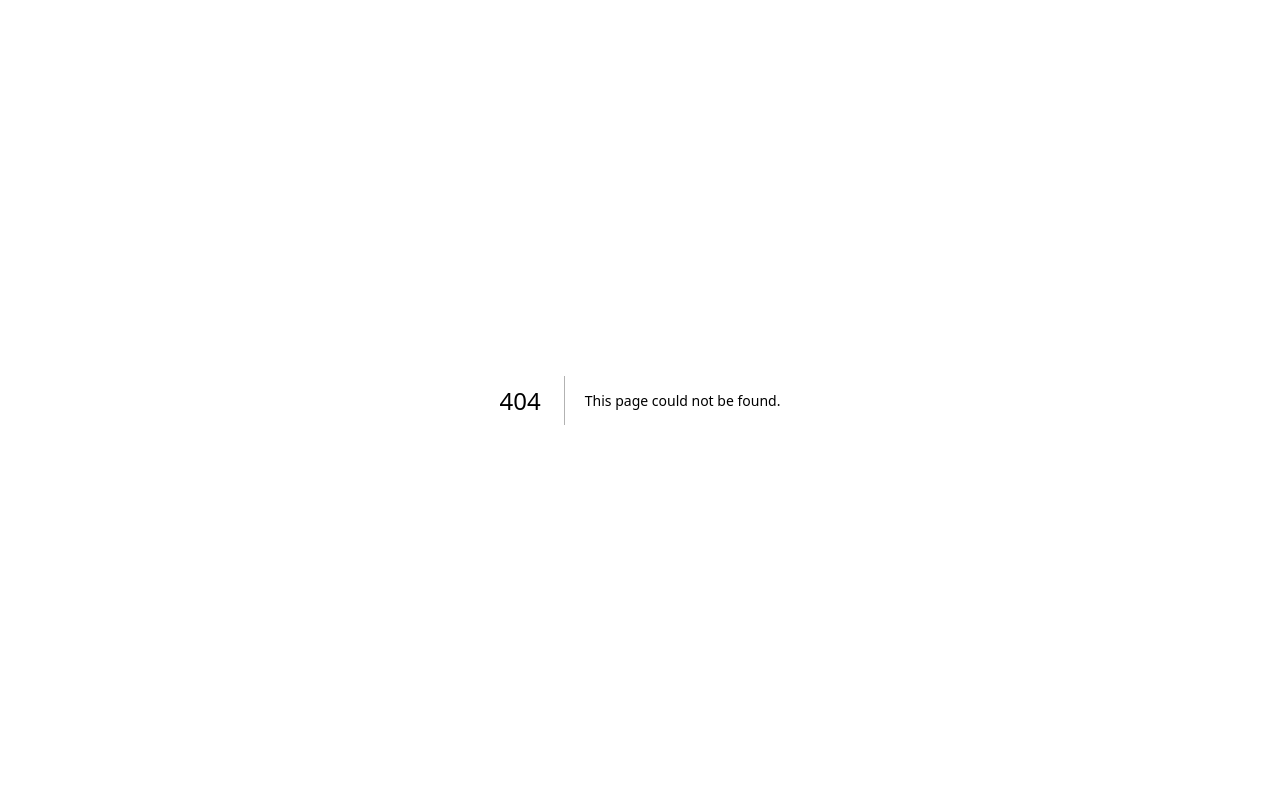
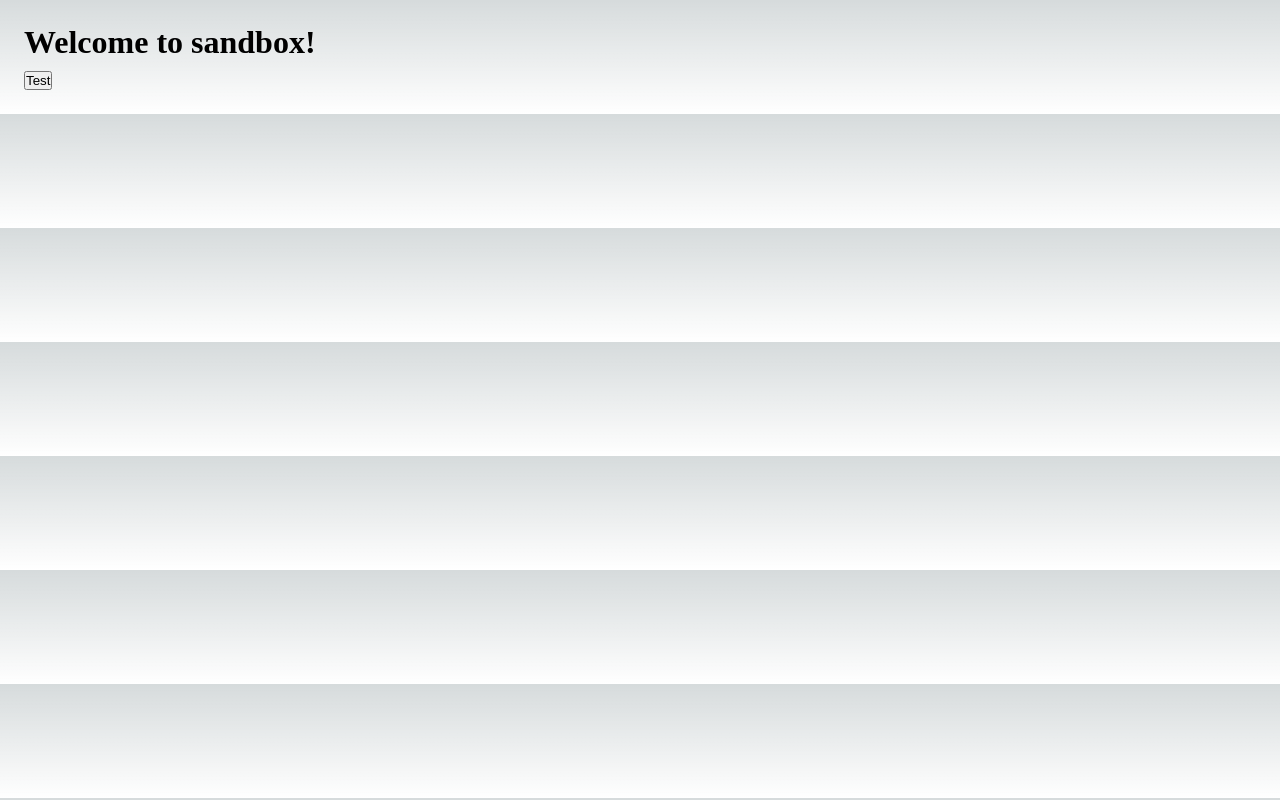
Before and after one commit to web3goals/co2-boss-fight-prototype, a Next.js app in the folder app/: page /sandbox in a window 1280 px wide. Before the commit this address had no page. Built offline with nearby package versions, Linux system fonts and the light colour scheme.

Commit message:
Add sandbox page to play with co2 storage

```diff
--- a/app/package.json
+++ b/app/package.json
@@ -9,6 +9,7 @@
     "lint": "next lint"
   },
   "dependencies": {
+    "@co2-storage/js-api": "^1.4.2",
     "@types/node": "20.5.3",
     "@types/react": "18.2.21",
     "@types/react-dom": "18.2.7",
--- /dev/null
+++ b/app/pages/sandbox.tsx
@@ -0,0 +1,115 @@
+import { FGStorage } from "@co2-storage/js-api";
+
+export default function Sandbox() {
+  async function playWithCO2Storage() {
+    const authType = "metamask";
+    const ipfsNodeType = "client";
+    const ipfsNodeAddr =
+      process.env.NODE_ENV == "production"
+        ? "/dns4/web1.co2.storage/tcp/5002/https"
+        : "/dns4/green.filecoin.space/tcp/5002/https";
+    // const ipfsNodeAddr = "/dns4/web2.co2.storage/tcp/5002/https";
+    const fgApiUrl =
+      process.env.NODE_ENV == "production"
+        ? "https://web1.co2.storage"
+        : "https://green.filecoin.space";
+    // const fgApiUrl = "https://web2.co2.storage";
+
+    const fgStorage = new FGStorage({
+      authType: authType,
+      ipfsNodeType: ipfsNodeType,
+      ipfsNodeAddr: ipfsNodeAddr,
+      fgApiHost: fgApiUrl,
+    });
+
+    const chain = "decarbonize.travel";
+    const template =
+      "bafyreieavkw3aoidtedsewyzjzzl55wvqqbsbrvyx2szc5i75qwgwuhhsy";
+
+    let getTemplateResponse = await fgStorage.getTemplate(template);
+    console.log("getTemplateResponse", getTemplateResponse);
+
+    const assetElements = [
+      {
+        name: "Attendee Name",
+        value: "Arthur",
+      },
+      {
+        name: "Event",
+        value: "Fund Public Goods Hackathon",
+      },
+      {
+        name: "Start Date",
+        value: "2023-08-11T20:00:00.000Z",
+      },
+      {
+        name: "End Date",
+        value: "2023-08-31T20:00:00.000Z",
+      },
+      {
+        name: "Travel Description",
+        value: "Travel to Hackathon",
+      },
+      {
+        name: "One-way Driving Distance (miles)",
+        value: 15,
+      },
+      {
+        name: "One-way Flying Distance (miles)",
+        value: 500,
+      },
+      {
+        name: "Offset Chain",
+        value: "regen-1",
+      },
+      {
+        name: "Offset Amount (kg CO2e)",
+        value: 1000,
+      },
+      {
+        name: "Emissions Description",
+        value: "Travel decarbonization for Arthur",
+      },
+      {
+        name: "Offset Transaction Hash",
+        value:
+          "A0E42D77DE42A175D1E040FE05388C7AFEC9CAB066CE38D32BF6B7FA08647B11",
+      },
+    ];
+    const addAssetResponse = await fgStorage.addAsset(
+      assetElements,
+      {
+        parent: null,
+        name: "Travel decarbonization for Arthur",
+        description: "",
+        template: template,
+        filesUploadStart: () => {
+          console.log("Upload started");
+        },
+        filesUploadEnd: () => {
+          console.log("Upload finished");
+        },
+        createAssetStart: () => {
+          console.log("Creating asset");
+        },
+        createAssetEnd: () => {
+          console.log("Asset created");
+        },
+      },
+      chain,
+      (status: any) => {
+        console.log("status", status);
+      }
+    );
+    console.log("addAssetResponse", addAssetResponse);
+  }
+
+  return (
+    <div style={{ margin: "24px" }}>
+      <h1>Welcome to sandbox!</h1>
+      <div style={{ marginTop: "10px" }}>
+        <button onClick={() => playWithCO2Storage()}>Test</button>
+      </div>
+    </div>
+  );
+}
```
Also changed, not shown: 1 other file (tests, documents, lock files or other folders).
